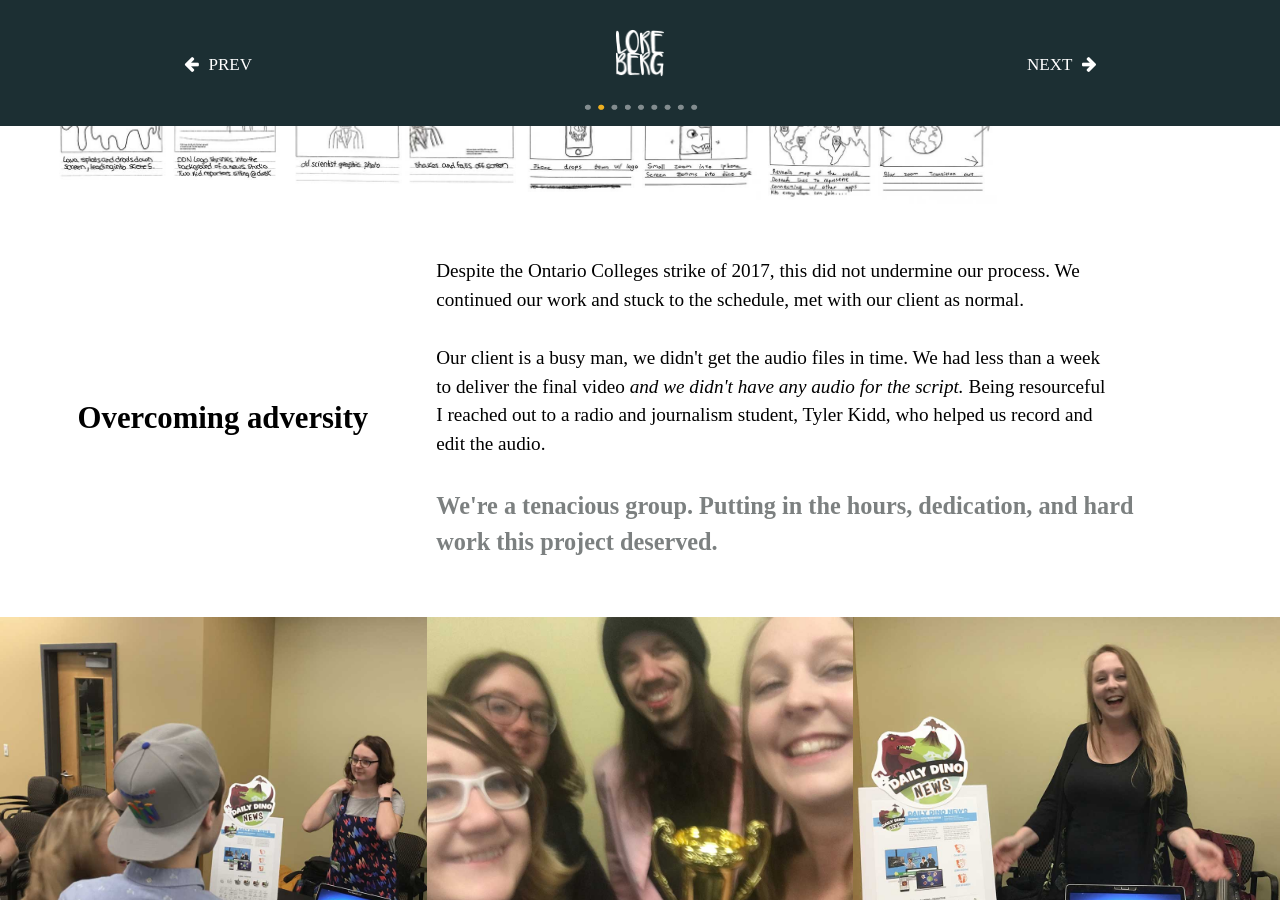
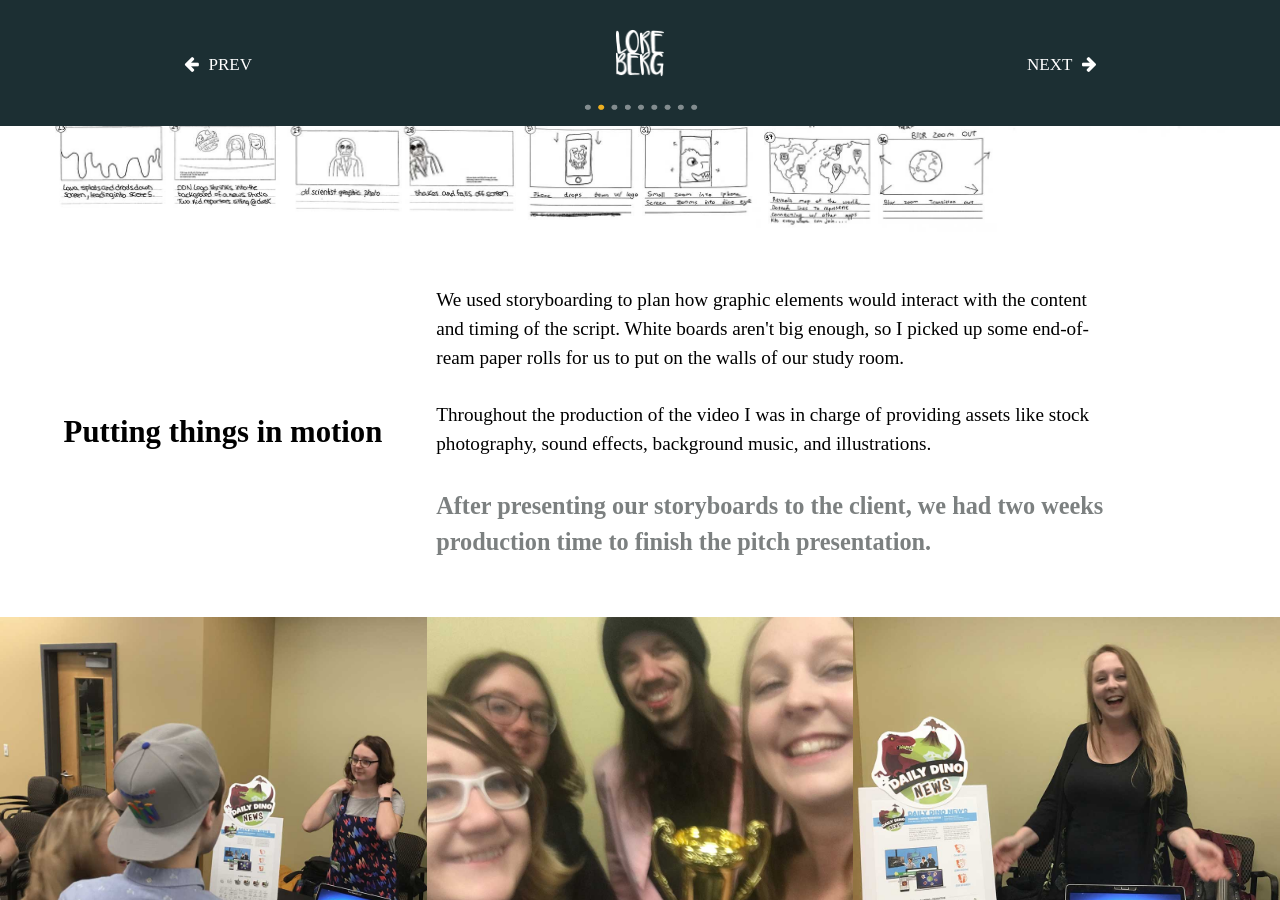
Before and after one commit to laurenberg/graphicsoflore.ca, a Jekyll site: the page built from ddn.html, in a window 1280 px wide and 900 px high, scrolled down 4137 px. Built offline with Jekyll 4.4.1, drawn with Linux system fonts in a browser that asks for light colours; some web fonts are replaced; some of the changed text lies outside the part shown.

Commit message:
copy changes

```diff
--- a/ddn.html
+++ b/ddn.html
@@ -67,12 +67,12 @@
   </div>
   <div class="grid grid-middle island">
     <div class="unit l-1-3 m-1-3 s-1">
-      <h2 class="iskra center pad-b pad-r">Overcoming adversity</h2>
+      <h2 class="iskra center pad-b pad-r">Putting things in motion</h2>
     </div>
     <div class="unit l-2-3 m-2-3 s-1">
-      <p>Despite the Ontario Colleges strike of 2017, this did not undermine our process. We continued our work and stuck to the schedule, met with our client as normal.</p>
-      <p>Our client is a busy man, we didn't get the audio files in time. We had less than a week to deliver the final video <em>and we didn't have any audio for the script.</em> Being resourceful I reached out to a radio and journalism student, Tyler Kidd, who helped us record and edit the audio.</p>
-      <p class="em giga"><strong>We're a tenacious group. Putting in the hours, dedication, and hard work this project deserved.</strong></p>
+      <p>We used storyboarding to plan how graphic elements would interact with the content and timing of the script. White boards aren't big enough, so I picked up some end-of-ream paper rolls for us to put on the walls of our study room.</p>
+      <p>Throughout the production of the video I was in charge of providing assets like stock photography, sound effects, background music, and illustrations.</p>
+      <p class="em giga"><strong>After presenting our storyboards to the client, we had two weeks production time to finish the pitch presentation.</strong></p>
     </div>
   </div>
 
```
Also changed, not shown: other parts of ddn.html (+1 -1 lines).
